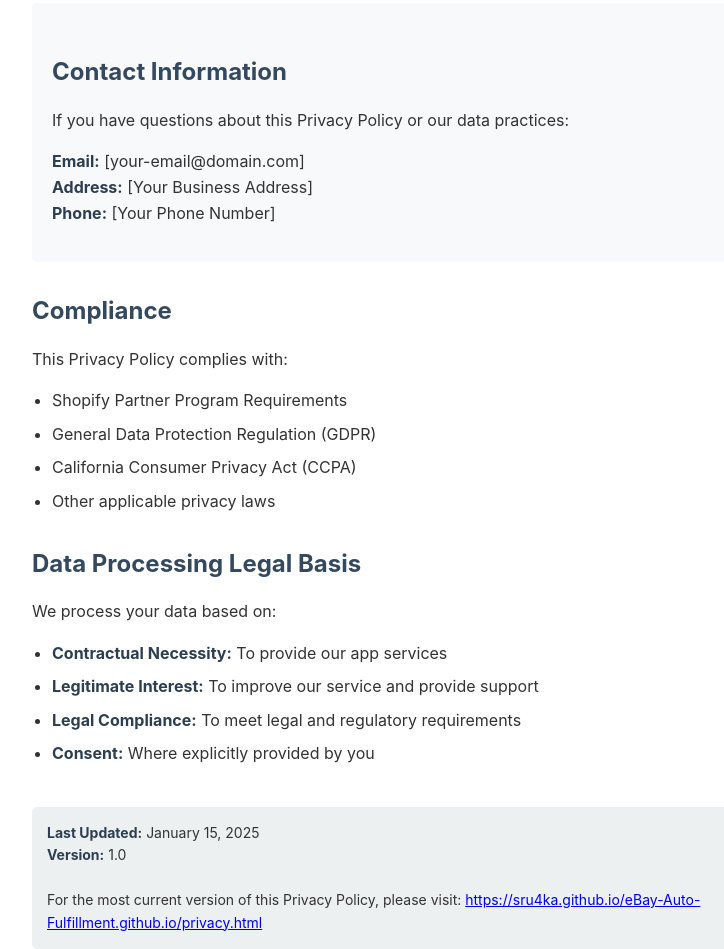
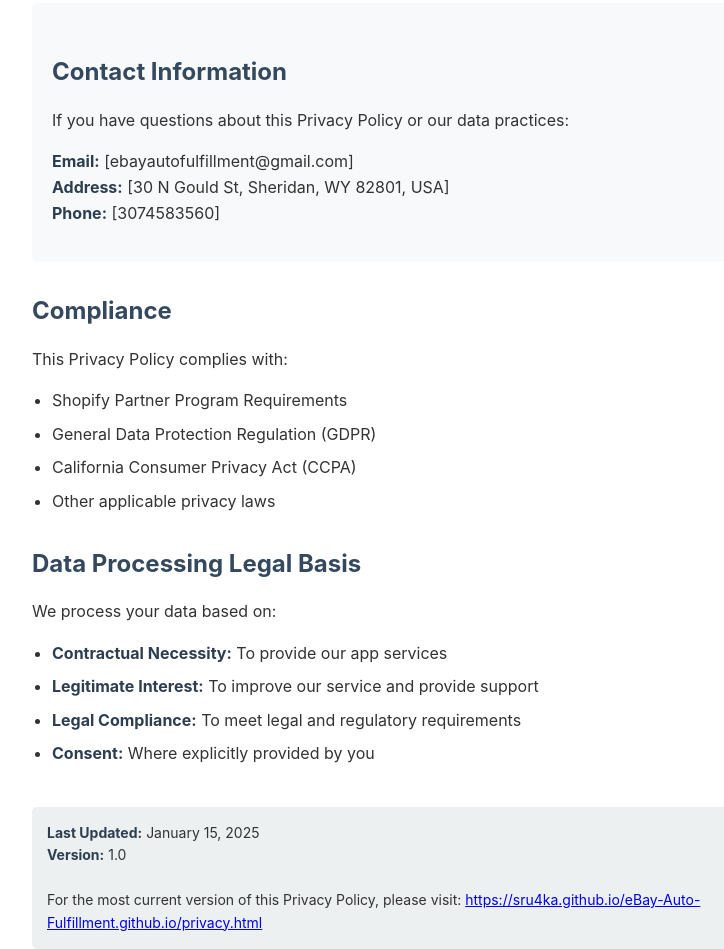
Before and after one commit to sru4ka/eBay-Auto-Fulfillment.github.io, a plain HTML site: page privacy_html.html in a window 1280 px wide. Shown: the part 3497-4446 px from the top of the page, without its empty margins (198-922 px from the left). Drawn offline with Linux system fonts and the light colour scheme.

Commit message:
Update privacy_html.html

```diff
--- a/privacy_html.html
+++ b/privacy_html.html
@@ -192,9 +192,9 @@
             <h2>Contact Information</h2>
             <p>If you have questions about this Privacy Policy or our data practices:</p>
             <p>
-                <strong>Email:</strong> [your-email@domain.com]<br>
-                <strong>Address:</strong> [Your Business Address]<br>
-                <strong>Phone:</strong> [Your Phone Number]
+                <strong>Email:</strong> [ebayautofulfillment@gmail.com]<br>
+                <strong>Address:</strong> [30 N Gould St, Sheridan, WY 82801, USA]<br>
+                <strong>Phone:</strong> [3074583560]
             </p>
         </div>
 
```
